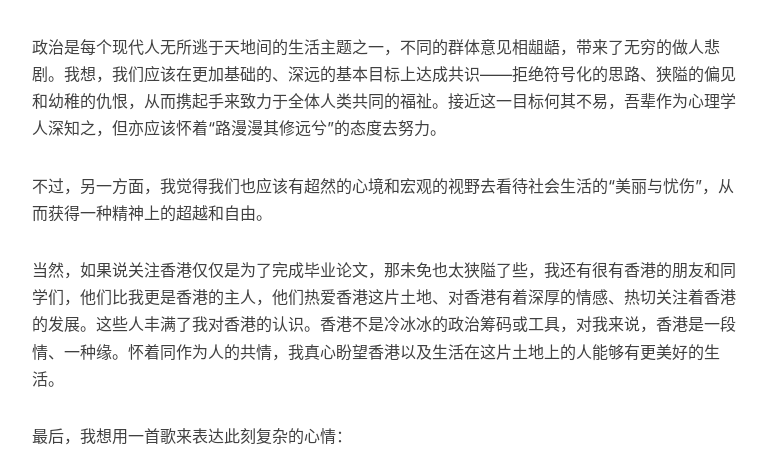
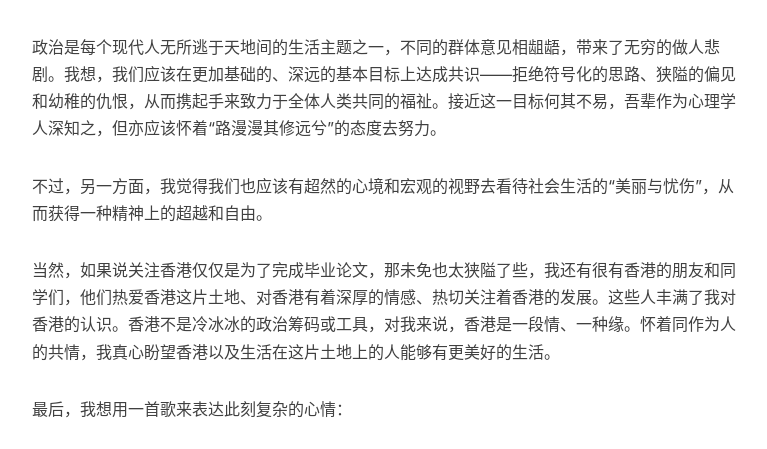
Before and after one commit to YuenTsheh/YuenTsheh.github.io, a Jekyll site: the page built from _posts/someThinkings/2020-07-01-香港国安法刊行有感.md, in a window 1280 px wide and 900 px high, scrolled down 557 px, cut to the strip 0-449 px from the top of the window. Shown: the whole strip, without its empty margins (233-1000 px from the left). Built offline with Jekyll 4.4.1, drawn with Linux system fonts in a browser that asks for light colours; nearby versions of some CDN libraries; our own code applies the rules of GitHub Pages for plain Markdown files; comment, search, counter and statistics services are not loaded.

Commit message:
2020/07/14   17:56:59.58 AutoCommit.bat by YuenTsheh

```diff
--- a/_posts/someThinkings/2020-07-01-香港国安法刊行有感.md
+++ b/_posts/someThinkings/2020-07-01-香港国安法刊行有感.md
@@ -10,7 +10,7 @@ header-img: "img/2020-07-01-01.jpg"
 
 不过，另一方面，我觉得我们也应该有超然的心境和宏观的视野去看待社会生活的“美丽与忧伤”，从而获得一种精神上的超越和自由。
 
-当然，如果说关注香港仅仅是为了完成毕业论文，那未免也太狭隘了些，我还有很有香港的朋友和同学们，他们比我更是香港的主人，他们热爱香港这片土地、对香港有着深厚的情感、热切关注着香港的发展。这些人丰满了我对香港的认识。香港不是冷冰冰的政治筹码或工具，对我来说，香港是一段情、一种缘。怀着同作为人的共情，我真心盼望香港以及生活在这片土地上的人能够有更美好的生活。
+当然，如果说关注香港仅仅是为了完成毕业论文，那未免也太狭隘了些，我还有很有香港的朋友和同学们，他们热爱香港这片土地、对香港有着深厚的情感、热切关注着香港的发展。这些人丰满了我对香港的认识。香港不是冷冰冰的政治筹码或工具，对我来说，香港是一段情、一种缘。怀着同作为人的共情，我真心盼望香港以及生活在这片土地上的人能够有更美好的生活。
 
 最后，我想用一首歌来表达此刻复杂的心情：
 
```
